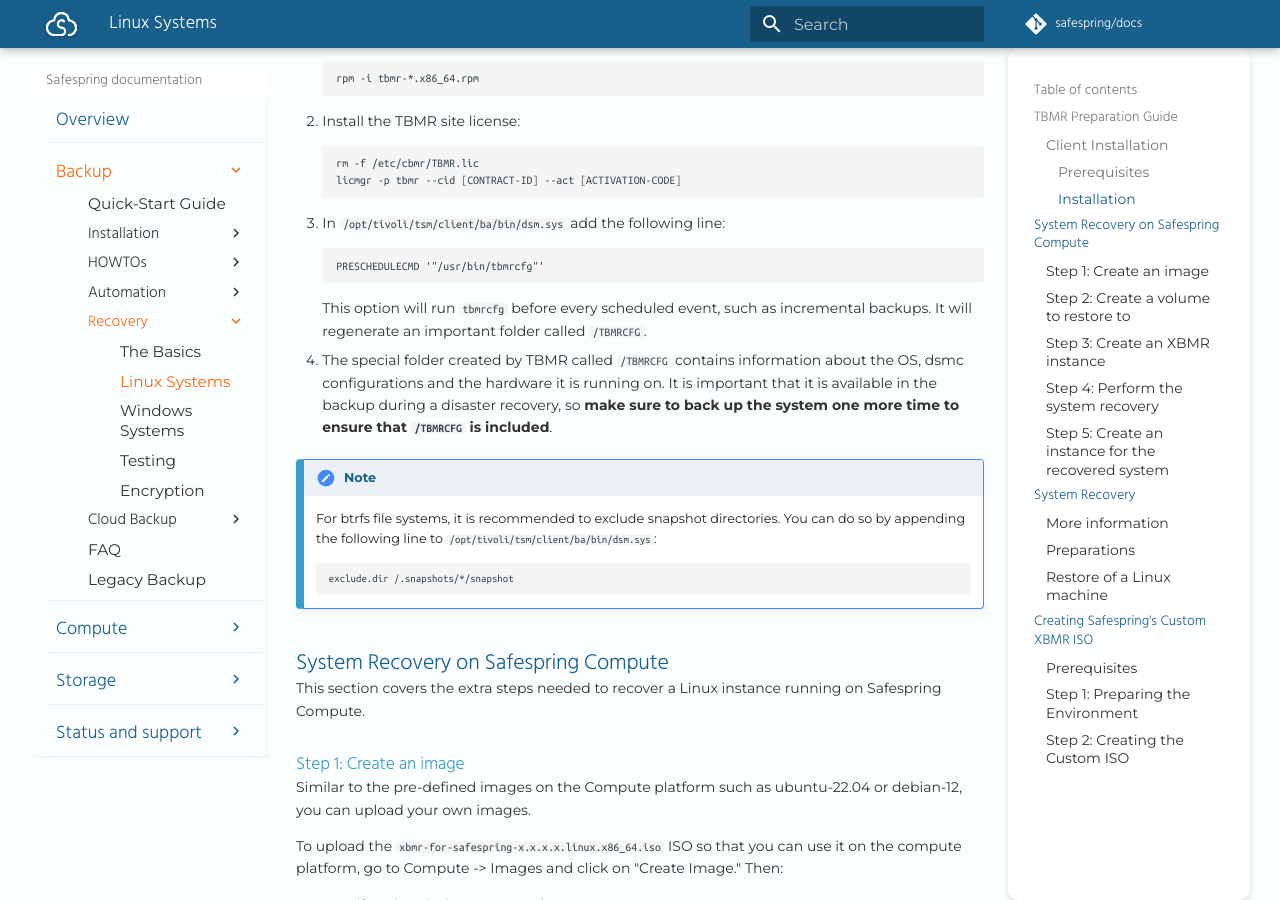
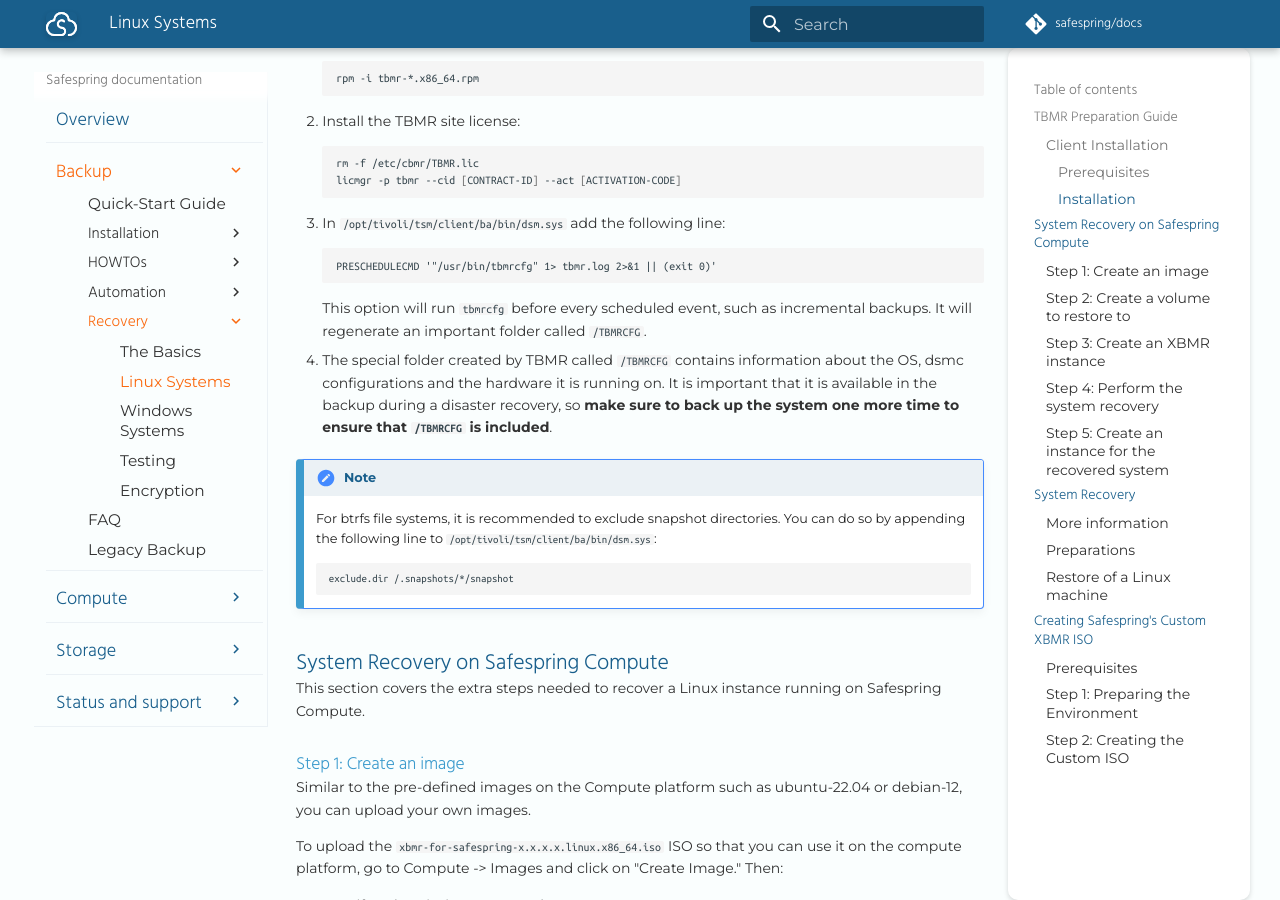
Before and after one commit to safespring/docs, an MkDocs documentation site: the page built from content/backup/recovery/linux-recovery.md, in a window 1280 px wide and 900 px high, scrolled down 965 px. Built offline with MkDocs 1.6.1 and Material for MkDocs 9.7.7, drawn with Linux system fonts in a browser that asks for light colours; a script that is not in the unit is left out; comment, search, counter and statistics services are not loaded.

Commit message:
PRESCHEDULECMD fix in Linux TBMR guide.

````diff
--- a/content/backup/recovery/linux-recovery.md
+++ b/content/backup/recovery/linux-recovery.md
@@ -54,7 +54,7 @@
     ```
 3. In `/opt/tivoli/tsm/client/ba/bin/dsm.sys` add the following line:
    ```
-   PRESCHEDULECMD '"/usr/bin/tbmrcfg"'
+   PRESCHEDULECMD '"/usr/bin/tbmrcfg" 1> tbmr.log 2>&1 || (exit 0)'
    ```
    This option will run `tbmrcfg` before every scheduled event, such
    as incremental backups. It will regenerate an important folder called
--- a/mkdocs.yml
+++ b/mkdocs.yml
@@ -87,10 +87,10 @@
       - Windows Systems: "backup/recovery/windows-recovery.md"
       - Testing: "backup/recovery/testing.md"
       - Encryption: "backup/recovery/encryption.md"
-    - Cloud Backup:
-        - Microsoft 365: "backup/cloud/microsoft-365.md"
-        - Microsoft Entra ID: "backup/cloud/microsoft-entra-id.md"
-        - User Data Recovery: "backup/cloud/user-data-recovery.md"
+    # - Cloud Backup:
+    #     - Microsoft 365: "backup/cloud/microsoft-365.md"
+    #     - Microsoft Entra ID: "backup/cloud/microsoft-entra-id.md"
+    #     - User Data Recovery: "backup/cloud/user-data-recovery.md"
     - FAQ: "backup/faq.md"
     - Legacy Backup: "legacy-backup/index.md"
   - Compute:
````
